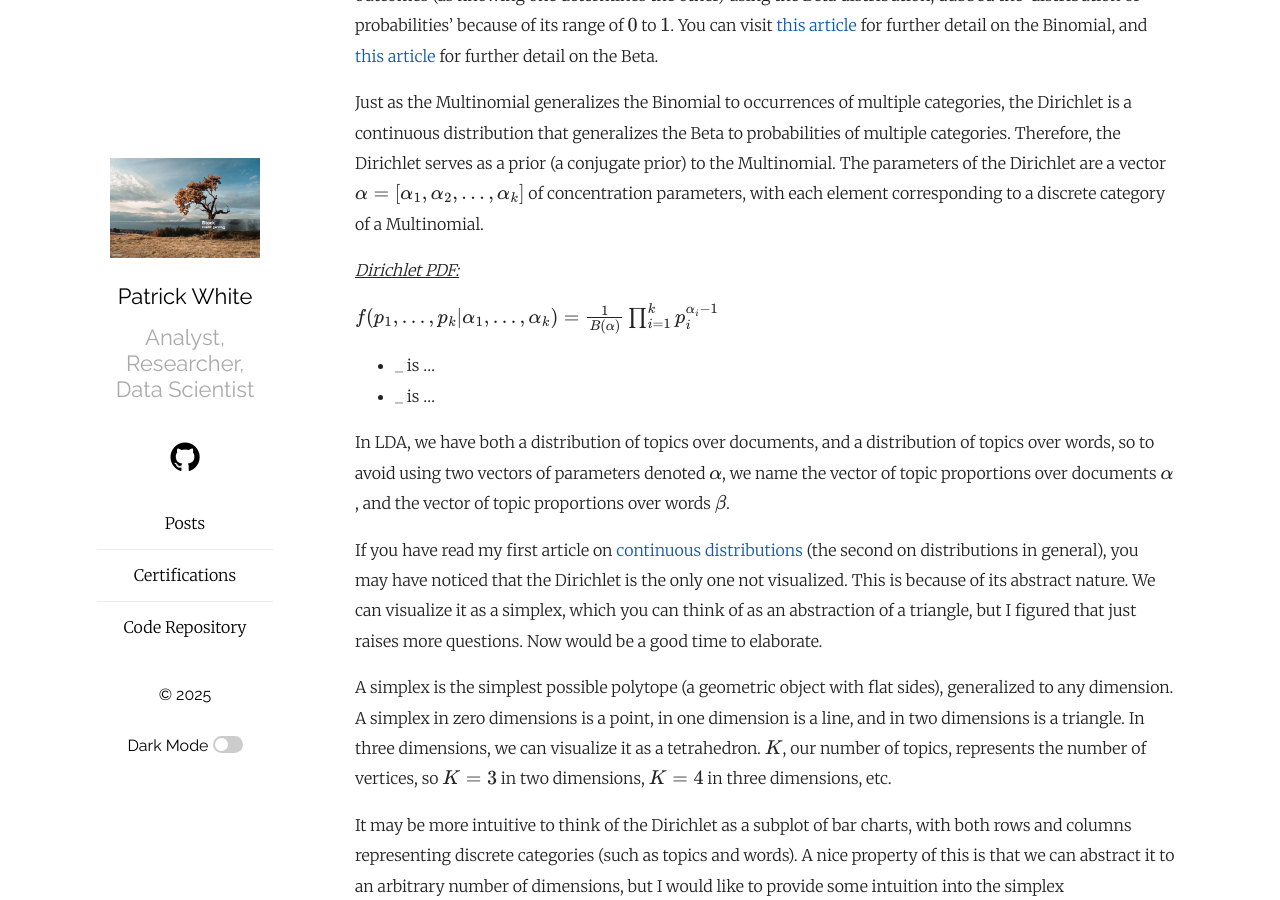
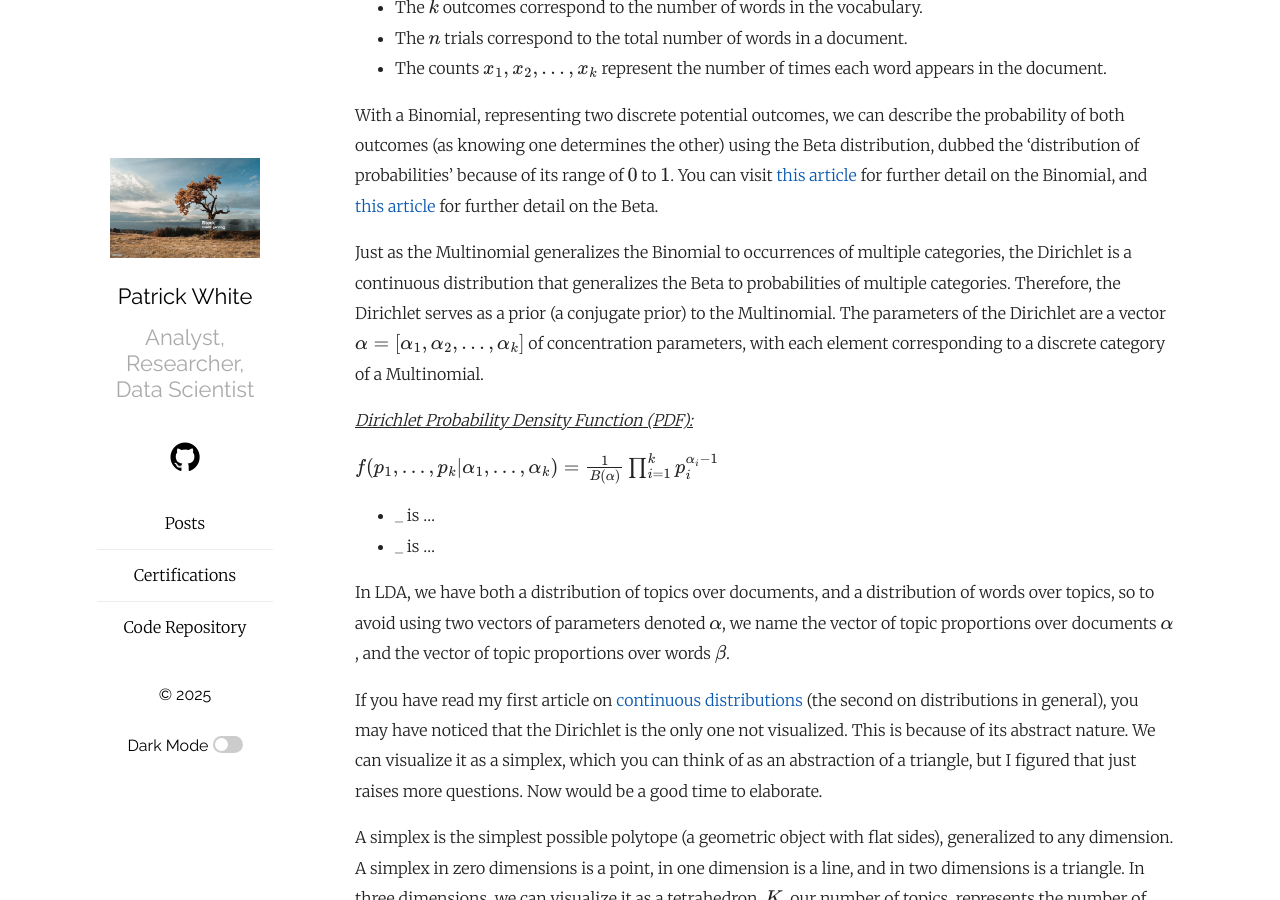
Before and after one commit to pw398/pw398.github.io, a Jekyll site: the page built from _posts/2025-07-12-A-Visual-Understanding-of-Latent-Dirichlet-Analysis.md, in a window 1280 px wide and 900 px high, scrolled down 3131 px. Built offline with Jekyll 4.4.1, drawn with Linux system fonts in a browser that asks for light colours; formulas are drawn with MathJax 3; some of the changed text lies outside the part shown.

Commit message:
Add files via upload

````diff
--- a/_posts/2025-07-12-A-Visual-Understanding-of-Latent-Dirichlet-Analysis.md
+++ b/_posts/2025-07-12-A-Visual-Understanding-of-Latent-Dirichlet-Analysis.md
@@ -7,7 +7,7 @@
 
 Latent Dirichlet Allocation (LDA) is an unsupervised clustering method, largely used for the topic-modeling of text documents. While it produces a very rich interpretation, this comes with some complexity. The aim of this article is to provide visual and intuitive understanding, setting the stage for some real-word application in the next article.
 
-<img src="https://raw.githubusercontent.com/pw398/pw398.github.io/main/_posts/images/library.jpg" style="height: 450px; width:auto;">
+<img src="https://raw.githubusercontent.com/pw398/pw398.github.io/main/_posts/images/library.jpg" style="height: 600px; width:auto;">
 
 
 
@@ -80,14 +80,14 @@
 Just as the Multinomial generalizes the Binomial to occurrences of multiple categories, the Dirichlet is a continuous distribution that generalizes the Beta to probabilities of multiple categories. Therefore, the Dirichlet serves as a prior (a conjugate prior) to the Multinomial. The parameters of the Dirichlet are a vector $\mathbf{\alpha} = [\alpha_1, \alpha_2, \ldots, \alpha_k]$ of concentration parameters, with each element corresponding to a discrete category of a Multinomial.
 
 
-<i><u>Dirichlet PDF:</u></i>
+<i><u>Dirichlet Probability Density Function (PDF):</u></i>
 
 <p>$f(p_1, \ldots, p_k | \alpha_1, \ldots, \alpha_k) = \frac{1}{B(\alpha)} \prod_{i=1}^k p_i^{\alpha_i - 1}$</p>
 
 - _ is ...
 - _ is ...
 
-In LDA, we have both a distribution of topics over documents, and a distribution of topics over words, so to avoid using two vectors of parameters denoted $\mathbf{\alpha}$, we name the vector of topic proportions over documents $\mathbf{\alpha}$, and the vector of topic proportions over words $\mathbf{\beta}$.
+In LDA, we have both a distribution of topics over documents, and a distribution of words over topics, so to avoid using two vectors of parameters denoted $\mathbf{\alpha}$, we name the vector of topic proportions over documents $\mathbf{\alpha}$, and the vector of topic proportions over words $\mathbf{\beta}$.
 
 If you have read my first article on <a href="https://pw598.github.io/probability/2024/12/09/Probability-Distributions-II-Continuous-Distributions-I.html">continuous distributions</a> (the second on distributions in general), you may have noticed that the Dirichlet is the only one not visualized. This is because of its abstract nature. We can visualize it as a simplex, which you can think of as an abstraction of a triangle, but I figured that just raises more questions. Now would be a good time to elaborate.
 
@@ -150,7 +150,7 @@
 ]
 ```
 
-<p></p>
+The first represents the unigram model described directly above. The vector of probabilities notated above the red dot indicate the estimated probability that the corpus belongs to each of the words represented by the vertices.
 
 <details markdown="1">
   <summary>View Code</summary>
@@ -765,7 +765,7 @@
 </details>
 
 
-<img src="https://raw.githubusercontent.com/pw398/pw398.github.io/main/_posts/images/lda_with_params_varied.png" style="height: 500px; width:auto;">
+<img src="https://raw.githubusercontent.com/pw398/pw398.github.io/main/_posts/images/lda_with_params_varied.png" style="height: 450px; width:auto;">
 
 
 **Provide link to notebook**
````
